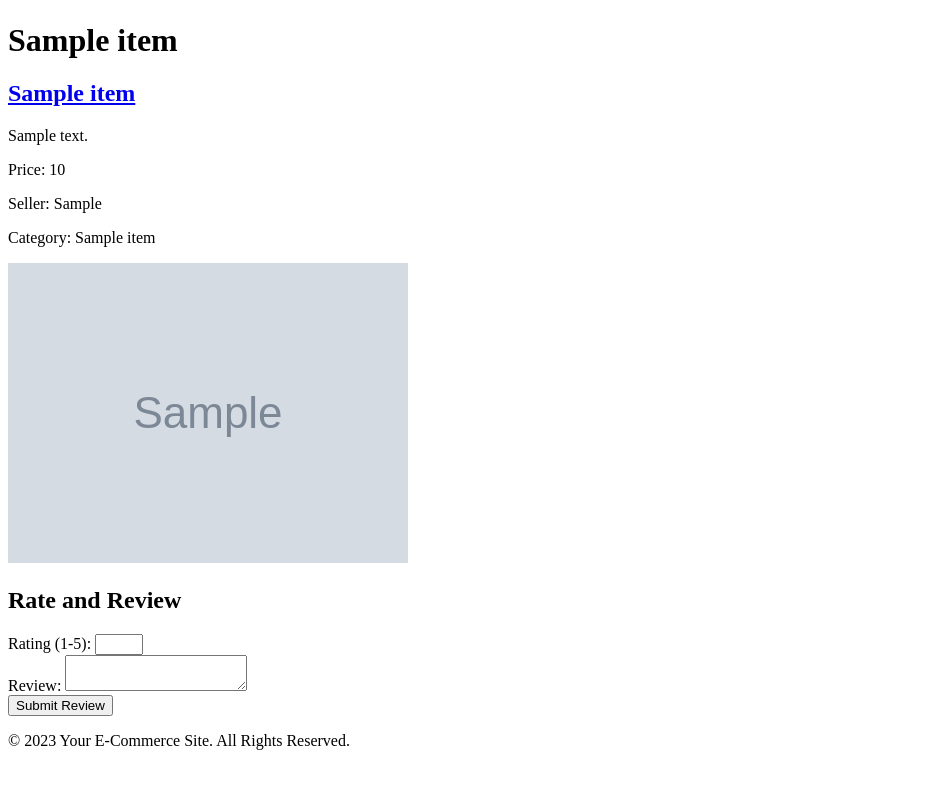
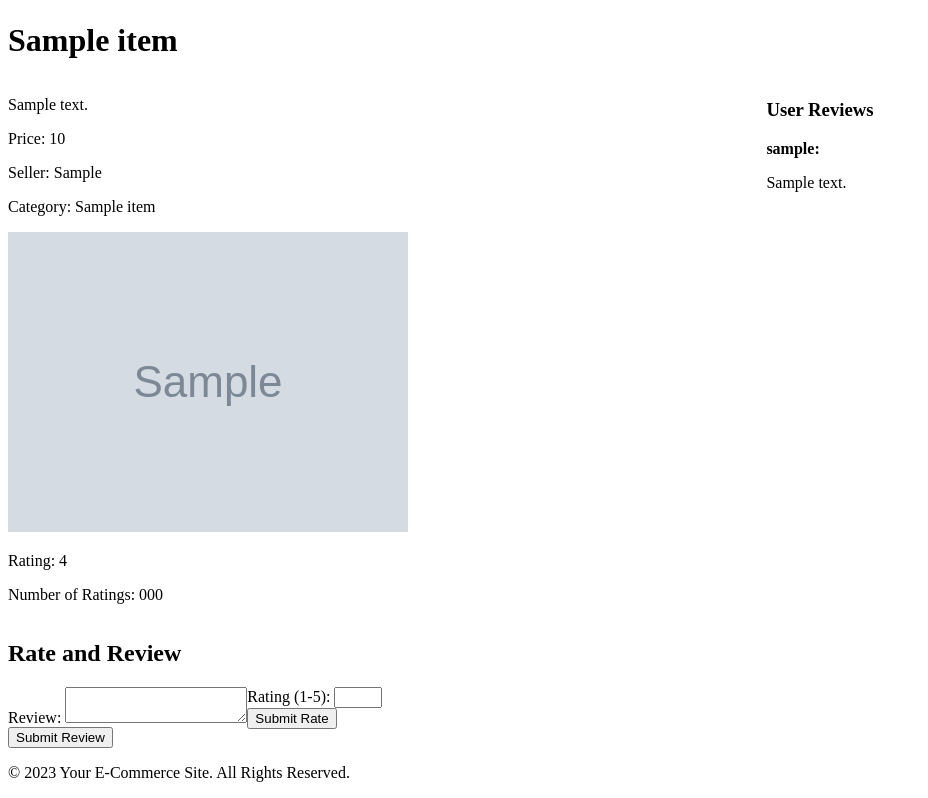
Before and after one commit to bugramatik/e-commerce-cloud-computing, a Flask app: template app/templates/item_details.html in a window 1280 px wide. Shown: the part 58-856 px from the top of the page, without its empty margins (0-928 px from the left). Before the commit the page ends 808 px from the top, so only its background shows below. Run offline with Flask 3, Linux system fonts and the light colour scheme; the template is opened without the code that fills it: most values are stand-ins (such as "Sample title", 1, 10 or a date in 2020); grey boxes marked "Sample" are stand-in pictures; parts of the project's set-up code (start-up, migrations or seed data) failed here and were passed over.

Commit message:
Implemented Rate and review submission

```diff
--- a/app/routes.py
+++ b/app/routes.py
@@ -5,7 +5,8 @@
 #TODO: Dynamic schema olayina bi bakmak lazim gereksiz field kullanmamak lazim computer icin size gibi
 #TODO: User remove edilince itemler de silinmeli, rate reviewlar da silinmeli
 #TODO: User list rewiev rate gozukmeli,
-
+#TODO: Item ekleme price negatif olmamali
+#TODO: Kalanlar: profil sayfasi, rate-review,ama sayfada lıstıng
 from app import app
 from flask import render_template,request,redirect,url_for,flash,session
 from pymongo.mongo_client import MongoClient
@@ -29,6 +30,7 @@ def login():
         if bcrypt.checkpw(password_to_check, hashed_password_from_db):
             session['username'] = user['username']
             session['is_admin'] = user['is_admin']
+            session['user_id'] = str(user['_id'])
             flash('Successfully logged in', 'success')
             return redirect(url_for('index'))
         flash('Incorrect password', 'error')
@@ -94,7 +96,9 @@ def add_item():
             'seller': request.form['seller'],
             'image_url': request.form['image_url'],
             'rating': 0,
-            'reviews': [],
+            'reviews': {},
+            'rates': {},
+            'number_of_rates': 0,
             'details': {
                 'size': request.form.get('size', None),
                 'colour': request.form.get('colour', None),
@@ -124,15 +128,47 @@ def item_details(item_id):
 
 @app.route('/submit_review/<item_id>', methods=['POST'])
 def submit_review(item_id):
-    rating = int(request.form['rating'])
     review = request.form['review']
-    username = session['username']
-
-    # client.get_collection('items').update_one({}
-
+    username = session.get('username')
+    client.get_collection('items').update_one(
+        {'_id': ObjectId(item_id)},
+        {'$set': {f'reviews.{username}': review}},
+        upsert=True
+    )
     flash('Review submitted successfully', 'success')
     return redirect(url_for('item_details', item_id=item_id))
 
+
+@app.route('/submit_rating/<item_id>', methods=['POST'])
+def submit_rate(item_id):
+    rate = int(request.form['rating'])
+    username = session.get('username')
+
+    old_number_of_rates = client.get_collection('items').find_one({'_id': ObjectId(item_id)})['number_of_rates']
+    old_rate = client.get_collection('items').find_one({'_id': ObjectId(item_id)})['rates'].get(username, 0)
+
+    client.get_collection('items').update_one(
+        {'_id': ObjectId(item_id)},
+        {'$set': {f'rates.{username}': rate}},
+        upsert=True
+    )
+
+    current_number_of_rates = len(client.get_collection('items').find_one({'_id': ObjectId(item_id)})['rates'].keys()) # For the case of updating rate submission
+
+    client.get_collection('items').update_one(
+        {'_id': ObjectId(item_id)},
+        {'$set': {'number_of_rates': current_number_of_rates}}
+    )
+
+    old_rating = client.get_collection('items').find_one({'_id': ObjectId(item_id)})['rating']
+    new_avg_rating = (old_rating * old_number_of_rates + rate - old_rate) / current_number_of_rates
+
+    client.get_collection('items').update_one(
+        {'_id': ObjectId(item_id)},
+        {'$set': {'rating': new_avg_rating}}
+    )
+    flash('Rating submitted successfully', 'success')
+    return redirect(url_for('item_details', item_id=item_id))
 
 @app.route('/list_users.html')
 def list_users():
--- a/app/templates/index.html
+++ b/app/templates/index.html
@@ -16,7 +16,7 @@
          <form action="/login" method="POST">
             <label for="username">Username:</label>
             <input type="text" id="username" name="username" required>
-            <label for="password">Password (for admin):</label>
+            <label for="password">Password </label>
             <input type="password" id="password" name="password">
             <button type="submit">Log in</button>
         </form>
--- a/app/templates/item_details.html
+++ b/app/templates/item_details.html
@@ -2,37 +2,52 @@
 
 {% block content %}
     <h1>{{ item.name }}</h1>
-    <!-- Display other item details here -->
-   <div class="item">
+    <div style="display: flex;">
+        <!-- Item details -->
+        <div class="item" style="width: 60%;">
             <!-- Display common fields -->
-            <h2><a href="{{ url_for('item_details', item_id=item['_id']) }}">{{ item.name }}</a></h2>
             <p>{{ item.description }}</p>
             <p>Price: {{ item.price }}</p>
-            <p>Seller: {{ users_dict[item.seller]}}</p>
-            <p>Category: {{item.category_name}}</p>
+            <p>Seller: {{ users_dict[item.seller] }}</p>
+            <p>Category: {{ item.category_name }}</p>
             <img src="{{ item.image_url }}" alt="{{ item.name }}">
-
+            <p>Rating: {{ item.rating }}</p>
+            <p>Number of Ratings: {{ item.number_of_rates}}</p>
             <!-- Display item-specific fields -->
             {% if item.category_name == 'Clothing' %}
                 <p>Size: {{ item.details.size }}</p>
                 <p>Colour: {{ item.details.colour }}</p>
-            {% elif item.category_name in ['Computer Components','Monitors']%}
+            {% elif item.category_name in ['Computer Components', 'Monitors'] %}
                 <p>Spec: {{ item.details.spec }}</p>
             {% endif %}
             {% if session['is_admin'] %}
                 <td><a href="{{ url_for('delete_item', item_id=item['_id']) }}">Remove Item</a></td>
             {% endif %}
         </div>
+        <!-- Reviews -->
+        <div class="reviews-container" style="width: 40%;">
+            <h3>User Reviews</h3>
+            {% for username, review_text in item.reviews.items() %}
+                <p><strong>{{ username }}:</strong></p>
+                <p>{{ review_text }}</p>
+            {% endfor %}
+        </div>
+    </div>
     <h2>Rate and Review</h2>
+    <div class="forms-container" style="display: flex;">
         {% if not is_admin %}
             <form action="{{ url_for('submit_review', item_id=item['_id']) }}" method="POST">
-        <label for="rating">Rating (1-5):</label>
-        <input type="number" id="rating" name="rating" min="1" max="5" required>
-        <br>
                 <label for="review">Review:</label>
                 <textarea id="review" name="review" required></textarea>
                 <br>
                 <button type="submit">Submit Review</button>
             </form>
+            <form action="{{ url_for('submit_rate', item_id=item['_id']) }}" method="POST">
+                <label for="rating">Rating (1-5):</label>
+                <input type="number" id="rating" name="rating" min="1" max="5" required>
+                <br>
+                <button type="submit">Submit Rate</button>
+            </form>
         {% endif %}
+    </div>
 {% endblock %}
```
Lines whose indentation alone changed are shown as unchanged.
